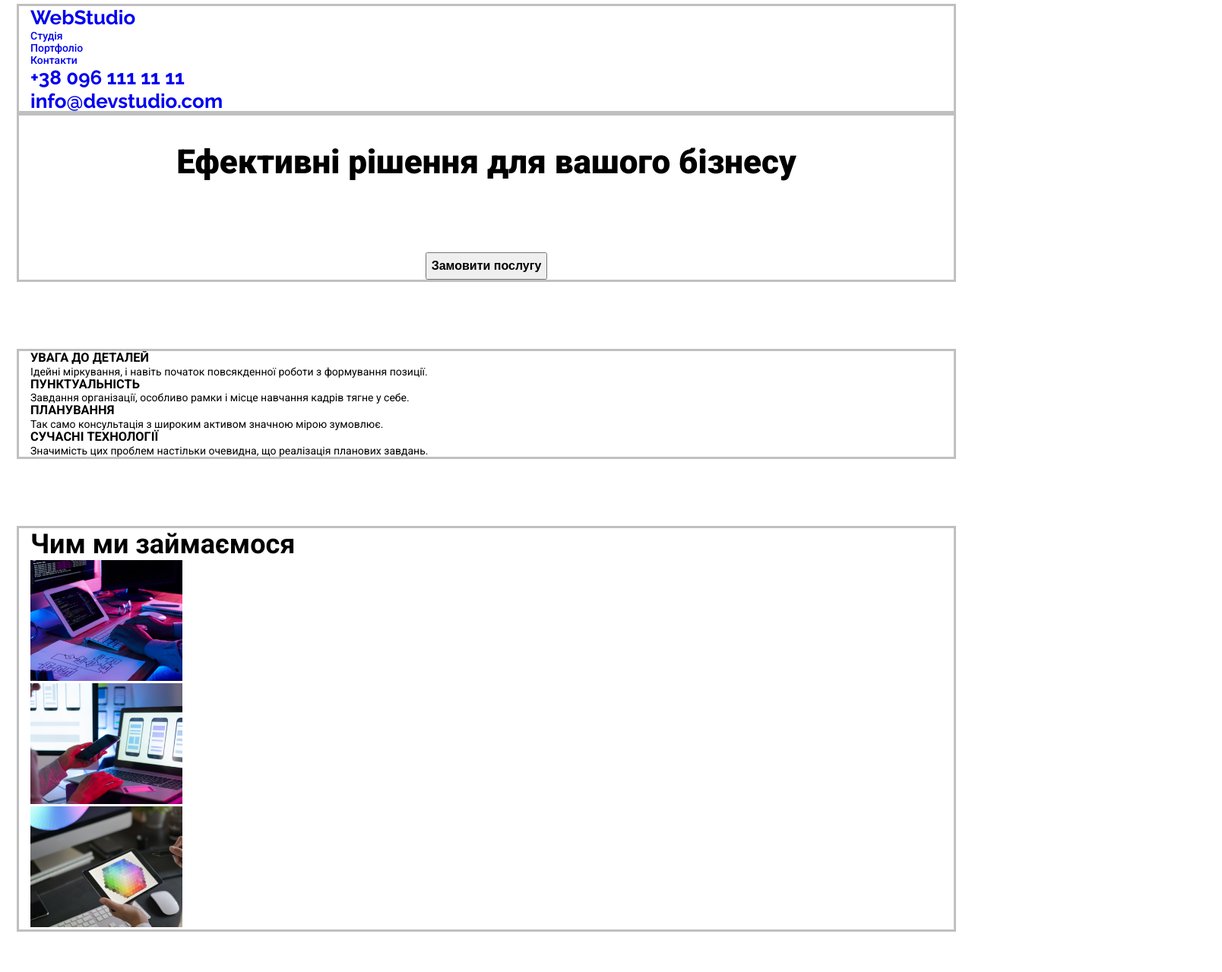
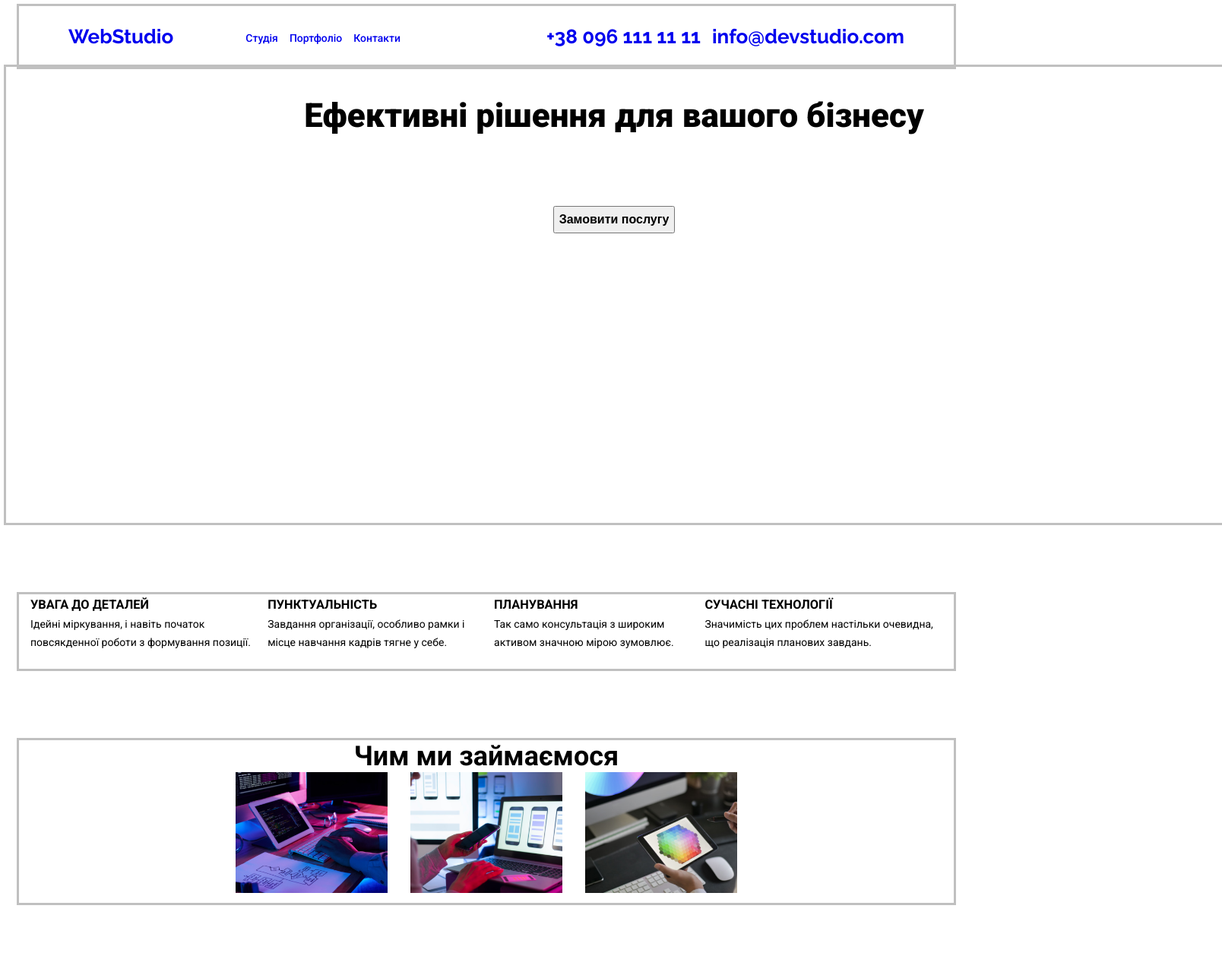
Before and after one commit to KovalcnukArtem/Webstudio-hw-13, a plain HTML site: page index.html in a window 1280 px wide. Shown: the top 1279 px of the page at 76% size, 1608 px wide, since content can reach past the window. Drawn offline with Linux system fonts and the light colour scheme.

Commit message:
Update style.css

```diff
--- a/css/style.css
+++ b/css/style.css
@@ -39,8 +39,12 @@ body {
   font-size: 14px;
   line-height: calc(16 / 14);
 }
-.hero {
+.hero-flex {
   text-align: center;
+  width: 1600px;
+  height: 600px;
+  padding-left: 15px;
+  padding-right: 15px;
 }
 .hero-title {
   font-weight: 900;
@@ -149,3 +153,110 @@ body {
 .footer-two {
   margin-top: 94px;
 }
+
+.header-flex {
+  display: flex;
+  justify-content: space-between; /* Розташовує всі елементи в ряду, рівномірно розподіляючи простір між ними */
+  align-items: center; /* Вирівнює елементи по центру по вертикалі */
+}
+
+.header-navigation {
+  display: flex; /* Встановлюємо flex для навігаційного меню */
+}
+
+.header-contact-list {
+  display: flex; /* Встановлюємо flex для списку контактів */
+}
+
+.header-nav-list, .header-contact-list {
+  list-style: none; /* Відключаємо маркери списку */
+  margin: 0; /* Відключаємо зовнішні відступи */
+  padding: 0; /* Відключаємо внутрішні відступи */
+}
+
+.header-nav-item, .header-contact-item {
+  margin-left: 15px; /* Додаємо зовнішній відступ між елементами */
+}
+
+.header-logo {
+  margin-right: auto; /* Відштовхуємо логотип від правого краю, роблячи інші елементи ряду розтяжними */
+}
+
+.header-nav-list {
+  display: flex;
+  margin-top: 9px;
+  margin-left: 80px;
+}
+.header-logo {
+  margin-left: 50px;
+}
+.header {
+  height: 80px;
+}
+.header-contact-list {
+  margin-right: 50px;
+}
+.advantages-list {
+  display: flex;
+
+}
+.advantages {
+  height: 98px;
+  line-height: 1.71;
+}
+.examples-headline{
+  text-align: center; /* Центруємо текст у секції */
+}
+
+
+.examples-img {
+  margin-right: 30px; /* Встановлюємо відступ між картинками */
+
+}
+
+.examples-list {
+  display: flex;
+  margin-left: 270px;
+}
+
+.examples {
+  text-align: center; /* Центруємо текст у секції */
+}
+
+.examples-content {
+  margin-top: 30px; /* Встановлюємо відстань зверху */
+}
+
+.examples-images {
+  display: flex; /* Встановлюємо flex для рядка картинок */
+  justify-content: space-between; /* Рівномірно розподіляємо простір між картинками */
+  margin-top: 30px; /* Встановлюємо відстань зверху */
+}
+
+.examples-item {
+  text-align: center; /* Центруємо текст підпису */
+}
+
+.examples-img {
+  margin-bottom: 10px; /* Встановлюємо відстань між картинками та підписами */
+}
+
+.team {
+  text-align: center; /* Центруємо текст у секції */
+}
+
+.team-list {
+  display: flex; /* Встановлюємо flex для рядка картинок */
+  justify-content: space-between; /* Рівномірно розподіляємо простір між картинками */
+  margin-top: 30px; /* Встановлюємо відстань зверху */
+  padding: 0; /* Відключаємо внутрішні відступи */
+  list-style: none; /* Відключаємо маркери списку */
+}
+
+.team-item {
+  text-align: center; /* Центруємо текст підпису */
+}
+
+.team-img {
+  margin-bottom: 34px; /* Встановлюємо відстань між картинками та підписами */
+}
```
